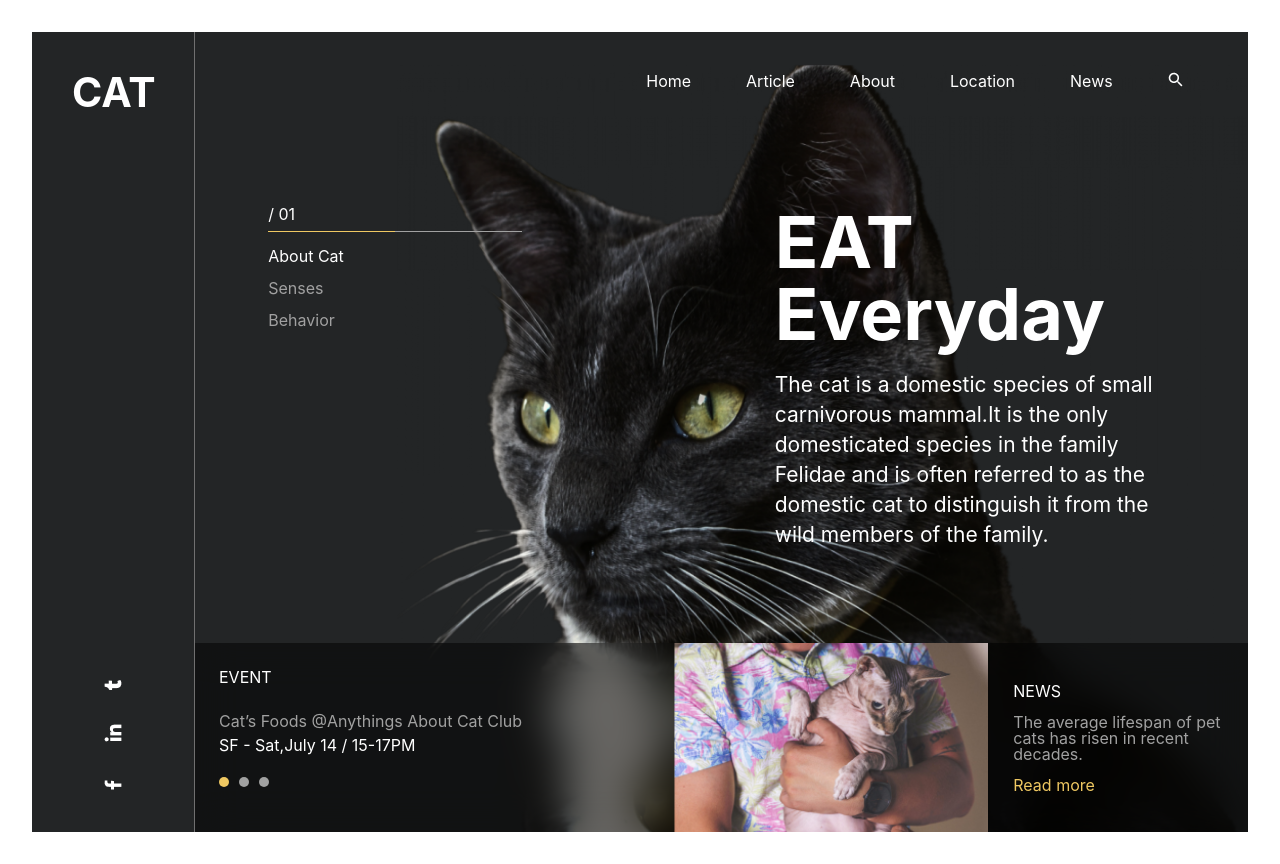
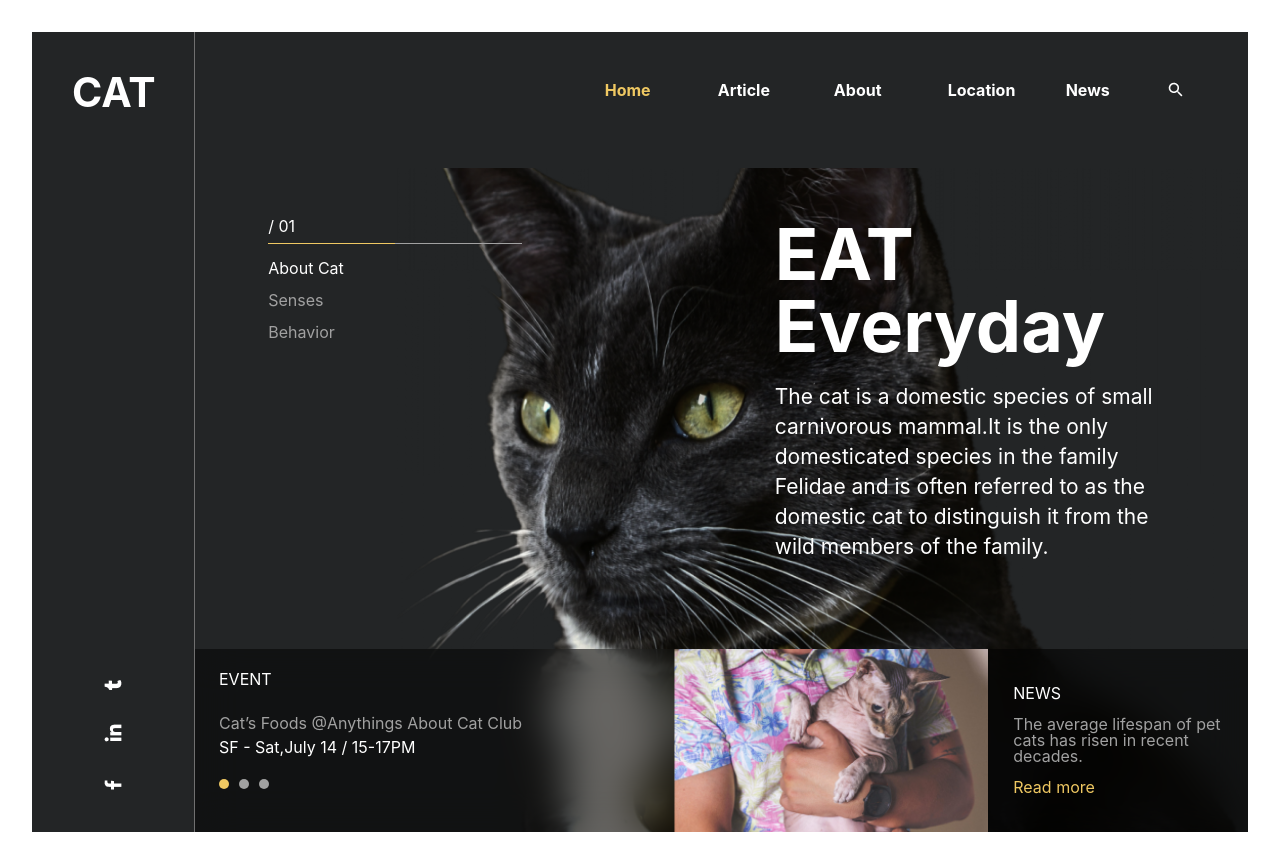
Before and after one commit to HSUCHIAHUNG/workspace, a Vue app: page / in a window 1280 px wide. Built offline with nearby package versions, Linux system fonts and the light colour scheme.

Commit message:
漢堡開關按鈕設定

```diff
--- a/package.json
+++ b/package.json
@@ -9,6 +9,11 @@
     "preview": "vite preview"
   },
   "dependencies": {
+    "@fortawesome/fontawesome-svg-core": "^6.4.0",
+    "@fortawesome/free-brands-svg-icons": "^6.4.0",
+    "@fortawesome/free-regular-svg-icons": "^6.4.0",
+    "@fortawesome/free-solid-svg-icons": "^6.4.0",
+    "@fortawesome/vue-fontawesome": "^3.0.3",
     "vue": "^3.2.47"
   },
   "devDependencies": {
--- a/src/App.vue
+++ b/src/App.vue
@@ -1,17 +1,20 @@
 <script setup>
 import { onMounted, ref } from 'vue';
+/* header開關按紐 */
 const open = ref(true)
+const header = ref(null)
 
 const isOpen = () => {
   open.value = !open.value
-  console.log(open.value);
+   header.value.style.width = open.value ? '100%' : '0%';
+
 }
 
 
 
 
 onMounted(() => {
-  // console.log('open');
+
 })
 
 
@@ -33,8 +36,8 @@ onMounted(() => {
       <p class="text-white text-41px  m-t-8px m-l-24px text-left font-bold leading-61px
        lg:text-white lg:text-41px  lg:m-40px lg:font-bold lg:leading-none">CAT</p>
       <div class="absolute right-26px top-30px">
-       <img @click = isOpen src="./assets/cat/Vector.png"
-        class="lg:hidden" alt="">
+      <!-- 開起選單按鈕 -->
+        <img @click = isOpen src="./assets/cat/Vector.png" class="lg:hidden" alt="">
       </div>
       <div class=" hidden
       lg:block lg:h-[calc(100vh-161px)] lg:flex lg:items-end lg:justify-center">
@@ -52,18 +55,25 @@ onMounted(() => {
         </ul>
       </div>
     </div>
-
+    <!-- w-0% h-100vh overflow-auto duration-500 fixed z-10 bg-#232526  -->
       <!-- Header -->
-      <header class=" hidden
-      lg:block lg:row-start-1 lg:row-end-2 lg:col-start-2 lg:col-end-4">
+      <header ref="header" class="w-0% h-100vh overflow-auto duration-500 fixed z-10 bg-#232526
+        lg:block lg:row-start-1 lg:row-end-2 lg:col-start-2 lg:col-end-4 lg:w-auto lg:h-auto lg:static">
         <nav class=" lg:w-90% lg:flex lg:flex-row-reverse lg:items-center lg:p-40px">
-          <ul class="lg:flex lg:items-center" >
-            <li class="lg:text-white lg:pr-55px">Home</li>
-            <li class="lg:text-white lg:pr-55px">Article</li>
-            <li class="lg:text-white lg:pr-55px ">About</li>
-            <li class="lg:text-white lg:pr-55px">Location</li>
-            <li class="lg:text-white lg:pr-55px">News</li>
-            <li><img src="./assets/cat/zoom_in_24px.png" alt="" class="lg:w-full "></li>
+          <ul class="flex flex-col items-center  text-white font-bold
+          lg:flex lg:flex-row lg:items-center" >
+            <!-- 關閉選單按鈕 -->
+            <li class="w-50px self-end lg:hidden">
+              <img @click = isOpen src="./assets/cat/close.svg"  class=" p-15px " alt="">
+            </li>
+              <li class="   lg:pr-55px  p-10px text-#EFC862  w-50px">Home</li>
+              <li class="   lg:pr-55px  p-10px hover:text-#EFC862 w-50px">Article</li>
+              <li class="   lg:pr-55px  p-10px hover:text-#EFC862 w-50px">About</li>
+              <li class="   lg:pr-55px  p-10px hover:text-#EFC862 w-50px">Location</li>
+              <li class="   lg:pr-55px  p-10px hover:text-#EFC862 w-50px">News</li>
+              <li class="p-20px w-50px lg:p-0 lg:w-fit">
+                <img src="./assets/cat/zoom_in_24px.png" alt="" class=" lg:w-full ">
+              </li>
           </ul>
         </nav>
       </header>
--- a/src/style.css
+++ b/src/style.css
@@ -32,13 +32,13 @@ a:hover {
   color: #535bf2;
 }
 
-body {
+/* body {
   margin: 0;
   display: flex;
   place-items: center;
   min-width: 320px;
   min-height: 100vh;
-}
+} */
 
 h1 {
   font-size: 3.2em;
```
Also changed, not shown: src/assets/cat/close.svg (added), 1 other file (tests, documents, lock files or other folders).
